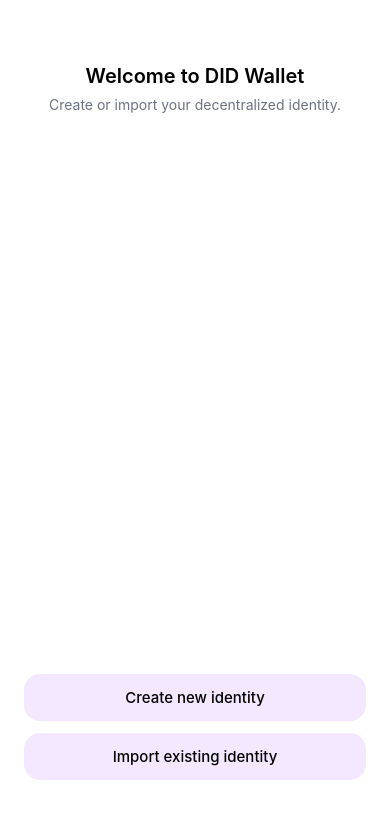
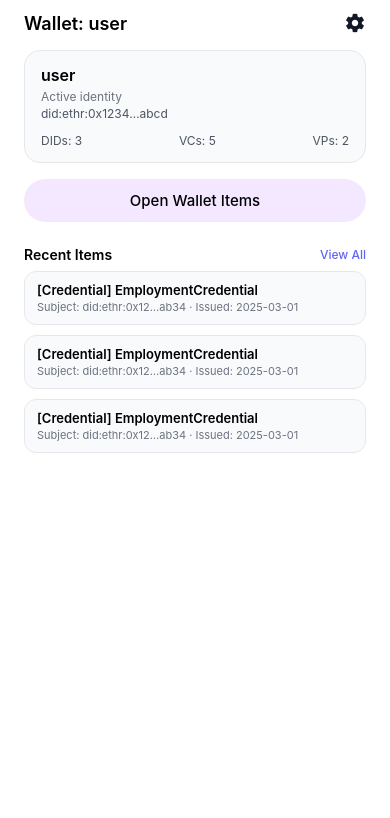
Before and after one commit to Spyro7883/DID_Wallet_ZKP, a React Native app in the folder did-wallet-mobile/: screen /Wallet in a window 390 px wide. Shown: the top 818 px of the page. Built offline with nearby package versions, Linux system fonts and the light colour scheme.

Commit message:
wallet user page added

```diff
--- a/did-wallet-mobile/App.tsx
+++ b/did-wallet-mobile/App.tsx
@@ -5,10 +5,12 @@ import { createNativeStackNavigator } from "@react-navigation/native-stack";
 
 import Welcome from './screens/welcome';
 import CreateIdentity from './screens/createIdentity';
+import WalletScreen from "./screens/walletScreen";
 
 export type RootStackParamList = {
   Welcome: undefined;
   CreateIdentity: undefined;
+  Wallet: { profileName: string };
 };
 
 const Stack = createNativeStackNavigator<RootStackParamList>();
@@ -20,6 +22,7 @@ export default function App() {
       <Stack.Navigator screenOptions={{ headerShown: false }}>
         <Stack.Screen name="Welcome" component={Welcome} />
         <Stack.Screen name="CreateIdentity" component={CreateIdentity} />
+        <Stack.Screen name="Wallet" component={WalletScreen} />
       </Stack.Navigator>
     </NavigationContainer>
   );
--- a/did-wallet-mobile/screens/createIdentity.tsx
+++ b/did-wallet-mobile/screens/createIdentity.tsx
@@ -10,9 +10,14 @@ import {
 import { MaterialIcons } from "@expo/vector-icons";
 import { SafeAreaProvider } from "react-native-safe-area-context"
 import { useNavigation } from "@react-navigation/native";
+import type { NativeStackNavigationProp } from "@react-navigation/native-stack";
+import type { RootStackParamList } from "../App";
+
+const BASE_URL = "http://localhost:5501";
 
 const CreateIdentity: React.FC = () => {
-    const navigation = useNavigation<any>();
+    const navigation =
+        useNavigation<NativeStackNavigationProp<RootStackParamList>>();
 
     const [identityName, setIdentityName] = useState("");
     const [password, setPassword] = useState("");
@@ -20,7 +25,7 @@ const CreateIdentity: React.FC = () => {
     const [showPassword, setShowPassword] = useState(false);
     const [showConfirm, setShowConfirm] = useState(false);
 
-    const handleSubmit = () => {
+    const handleSubmit = async () => {
         if (!identityName) {
             Alert.alert("Error", "Please enter an identity name.");
             return;
@@ -34,9 +39,37 @@ const CreateIdentity: React.FC = () => {
             return;
         }
 
-        console.log("Create identity", { identityName, password });
+        try {
+            const resp = await fetch(`${BASE_URL}/wallets`, {
+                method: "POST",
+                headers: { "Content-Type": "application/json" },
+                body: JSON.stringify({
+                    profile: identityName,
+                    passphrase: password,
+                }),
+            });
 
-        navigation.goBack();
+            const json = await resp.json();
+            if (!resp.ok || !json.ok) {
+                Alert.alert(
+                    "Error",
+                    json.error || "Could not create wallet on server."
+                );
+                return;
+            }
+
+            Alert.alert("Success", `Wallet "${json.profile}" created.`);
+            navigation.reset({
+                index: 0,
+                routes: [{ name: "Wallet", params: { profileName: identityName } }],
+            });
+        } catch (e) {
+            console.error(e);
+            Alert.alert(
+                "Error",
+                "Network error while creating wallet. Is the server running?"
+            );
+        }
     };
 
     return (
--- /dev/null
+++ b/did-wallet-mobile/screens/walletScreen.tsx
@@ -0,0 +1,237 @@
+import React from "react";
+import {
+    SafeAreaView,
+    View,
+    Text,
+    StyleSheet,
+    ScrollView,
+    Pressable,
+} from "react-native";
+import { MaterialIcons } from "@expo/vector-icons";
+import { useRoute, useNavigation, RouteProp } from "@react-navigation/native";
+import type { RootStackParamList } from "../App"; // ajustează path-ul dacă e altul
+
+type WalletItem = {
+    id: string;
+    title: string;
+    subject: string;
+    issuedAt: string;
+};
+
+type WalletRouteProp = RouteProp<RootStackParamList, "Wallet">;
+
+const MOCK_ITEMS: WalletItem[] = [
+    {
+        id: "1",
+        title: "[Credential] EmploymentCredential",
+        subject: "Subject: did:ethr:0x12…ab34",
+        issuedAt: "Issued: 2025-03-01",
+    },
+    {
+        id: "2",
+        title: "[Credential] EmploymentCredential",
+        subject: "Subject: did:ethr:0x12…ab34",
+        issuedAt: "Issued: 2025-03-01",
+    },
+    {
+        id: "3",
+        title: "[Credential] EmploymentCredential",
+        subject: "Subject: did:ethr:0x12…ab34",
+        issuedAt: "Issued: 2025-03-01",
+    },
+];
+
+const WalletScreen: React.FC = () => {
+    const route = useRoute<WalletRouteProp>();
+    const navigation = useNavigation<any>();
+
+    const profileName = route.params?.profileName ?? "user";
+
+    // deocamdată date mock
+    const activeDid = "did:ethr:0x1234…abcd";
+    const stats = { dids: 3, vcs: 5, vps: 2 };
+    const recentItems = MOCK_ITEMS;
+
+    const handleOpenSettings = () => {
+        // aici vei naviga spre Settings când îl faci
+        console.log("Open settings");
+    };
+
+    const handleOpenWalletItems = () => {
+        // aici vei naviga spre pagina cu toate item-urile
+        console.log("Open wallet items");
+    };
+
+    const handleViewAll = () => {
+        console.log("View all recent items");
+    };
+
+    const handlePressItem = (item: WalletItem) => {
+        console.log("Open item:", item.id);
+    };
+
+    return (
+        <SafeAreaView style={styles.container}>
+            <ScrollView contentContainerStyle={styles.content}>
+                {/* header */}
+                <View style={styles.headerRow}>
+                    <Text style={styles.headerTitle}>Wallet: {profileName}</Text>
+                    <Pressable onPress={handleOpenSettings} hitSlop={8}>
+                        <MaterialIcons name="settings" size={22} color="#111827" />
+                    </Pressable>
+                </View>
+
+                {/* card identitate */}
+                <View style={styles.identityCard}>
+                    <Text style={styles.identityName}>{profileName}</Text>
+                    <Text style={styles.identityLabel}>Active identity</Text>
+                    <Text style={styles.identityDid}>{activeDid}</Text>
+
+                    <View style={styles.identityStatsRow}>
+                        <Text style={styles.identityStat}>DIDs: {stats.dids}</Text>
+                        <Text style={styles.identityStat}>VCs: {stats.vcs}</Text>
+                        <Text style={styles.identityStat}>VPs: {stats.vps}</Text>
+                    </View>
+                </View>
+
+                {/* buton mare */}
+                <Pressable
+                    style={styles.primaryButton}
+                    onPress={handleOpenWalletItems}
+                >
+                    <Text style={styles.primaryButtonText}>Open Wallet Items</Text>
+                </Pressable>
+
+                {/* Recent items header */}
+                <View style={styles.sectionHeader}>
+                    <Text style={styles.sectionTitle}>Recent Items</Text>
+                    <Pressable onPress={handleViewAll} hitSlop={4}>
+                        <Text style={styles.sectionLink}>View All</Text>
+                    </Pressable>
+                </View>
+
+                {/* Lista de iteme */}
+                <View style={styles.itemsList}>
+                    {recentItems.map((item) => (
+                        <Pressable
+                            key={item.id}
+                            style={styles.itemCard}
+                            onPress={() => handlePressItem(item)}
+                        >
+                            <Text style={styles.itemTitle}>{item.title}</Text>
+                            <Text style={styles.itemSubtitle}>
+                                {item.subject} · {item.issuedAt}
+                            </Text>
+                        </Pressable>
+                    ))}
+                </View>
+            </ScrollView>
+        </SafeAreaView>
+    );
+};
+
+export default WalletScreen;
+
+const CARD_BG = "#F9FAFB";
+const ACCENT_BG = "#F3E8FF";
+
+const styles = StyleSheet.create({
+    container: {
+        flex: 1,
+        backgroundColor: "#FFFFFF",
+    },
+    content: {
+        paddingHorizontal: 24,
+        paddingTop: 12,
+        paddingBottom: 24,
+    },
+    headerRow: {
+        flexDirection: "row",
+        alignItems: "center",
+        justifyContent: "space-between",
+        marginBottom: 16,
+    },
+    headerTitle: {
+        fontSize: 18,
+        fontWeight: "600",
+    },
+    identityCard: {
+        backgroundColor: CARD_BG,
+        borderRadius: 16,
+        paddingHorizontal: 16,
+        paddingVertical: 14,
+        borderWidth: 1,
+        borderColor: "#E5E7EB",
+        marginBottom: 16,
+    },
+    identityName: {
+        fontSize: 16,
+        fontWeight: "600",
+        marginBottom: 4,
+    },
+    identityLabel: {
+        fontSize: 12,
+        color: "#6B7280",
+    },
+    identityDid: {
+        fontSize: 12,
+        color: "#4B5563",
+        marginTop: 2,
+        marginBottom: 8,
+    },
+    identityStatsRow: {
+        flexDirection: "row",
+        justifyContent: "space-between",
+        marginTop: 4,
+    },
+    identityStat: {
+        fontSize: 12,
+        color: "#4B5563",
+    },
+    primaryButton: {
+        backgroundColor: ACCENT_BG,
+        borderRadius: 999,
+        paddingVertical: 12,
+        alignItems: "center",
+        marginBottom: 24,
+    },
+    primaryButtonText: {
+        fontSize: 15,
+        fontWeight: "500",
+    },
+    sectionHeader: {
+        flexDirection: "row",
+        justifyContent: "space-between",
+        alignItems: "center",
+        marginBottom: 8,
+    },
+    sectionTitle: {
+        fontSize: 14,
+        fontWeight: "600",
+    },
+    sectionLink: {
+        fontSize: 12,
+        color: "#6366F1",
+        fontWeight: "500",
+    },
+    itemsList: {
+        gap: 10,
+    },
+    itemCard: {
+        backgroundColor: CARD_BG,
+        borderRadius: 12,
+        paddingHorizontal: 12,
+        paddingVertical: 10,
+        borderWidth: 1,
+        borderColor: "#E5E7EB",
+    },
+    itemTitle: {
+        fontSize: 13,
+        fontWeight: "600",
+        marginBottom: 2,
+    },
+    itemSubtitle: {
+        fontSize: 11,
+        color: "#6B7280",
+    },
+});
```
Also changed, not shown: 1 other file (tests, documents, lock files or other folders).
